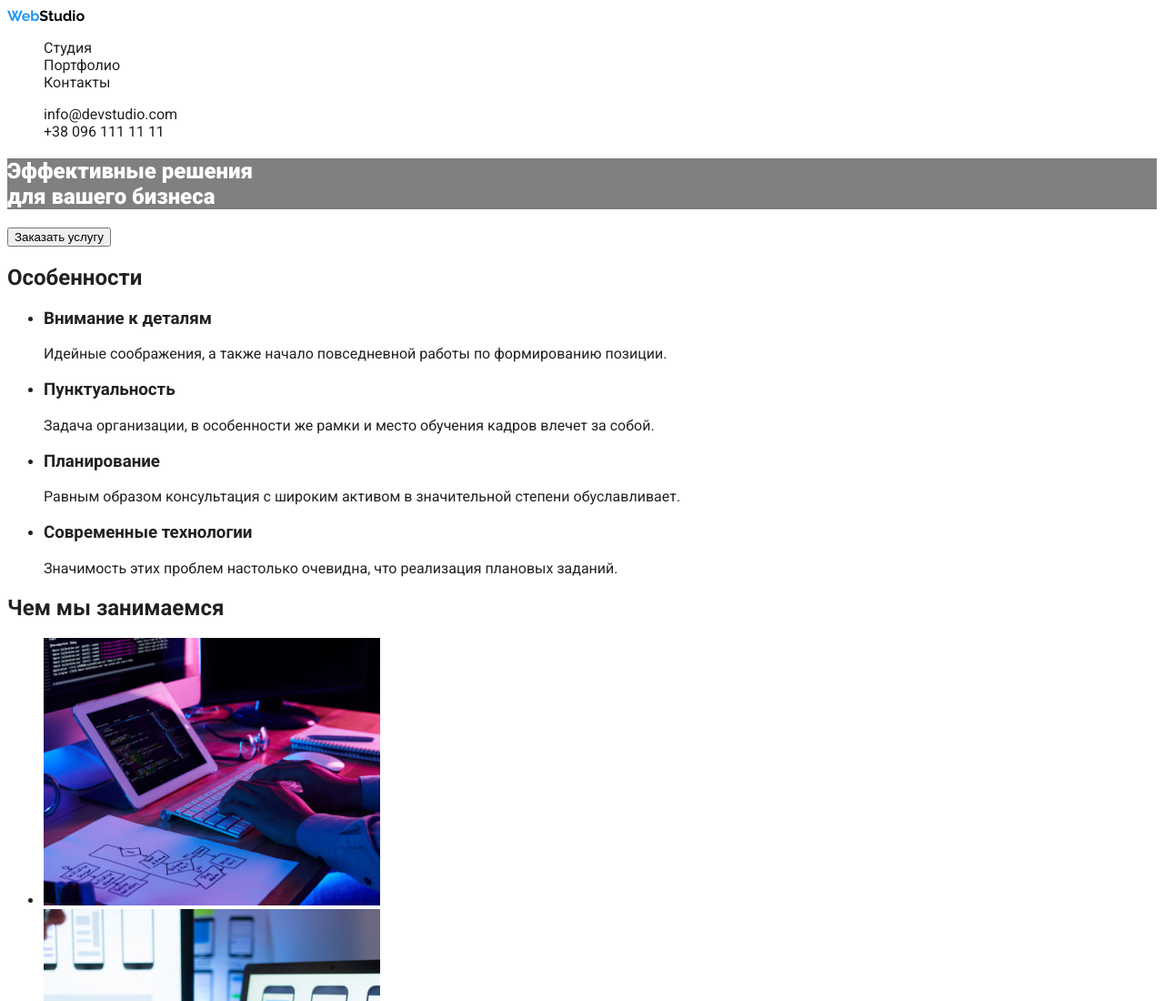
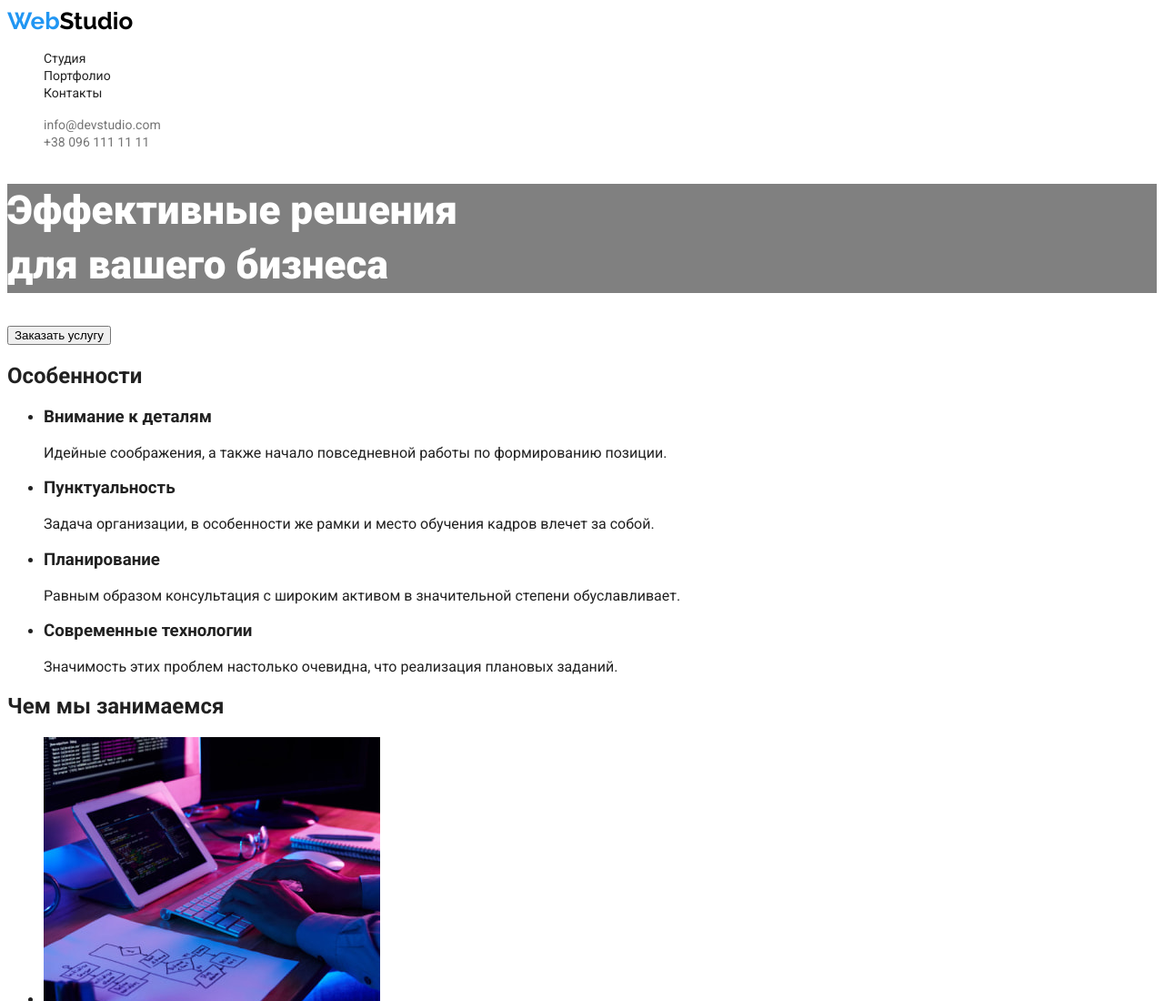
Before and after one commit to AlexRudnyk/goit-markup-hw-02, a plain HTML site: page index.html in a window 1280 px wide. Shown: the top 1100 px of the page at 91% size. Drawn offline with Linux system fonts and the light colour scheme.

Commit message:
Добавляет стили Hero

```diff
--- a/css/styles.css
+++ b/css/styles.css
@@ -15,6 +15,8 @@ body {
   font-weight: 700;
   color: var(--accent-color);
   text-decoration: none;
+  font-size: 26px;
+  line-height: 1.17;
 }
 
 .hero-title {
@@ -22,6 +24,8 @@ body {
   font-weight: 900;
   color: var(--hero-text-color);
   background-color: grey;
+  font-size: 44px;
+  line-height: 1.36;
 }
 
 .nav-list {
@@ -31,12 +35,20 @@ body {
 .nav-link {
   text-decoration: none;
   color: var(--primary-text-color);
+  font-size: 14px;
+  line-height: 1.17;
 }
 
-.nav-link:hover {
+.nav-link:hover,
+.nav-link:focus {
   color: var(--accent-color);
 }
 
 .nav-link.contact {
-    color: ;
+  color: #757575;
 }
+
+.nav-link.contact:hover,
+.nav-link.contact:focus {
+  color: var(--accent-color);
+}
```
